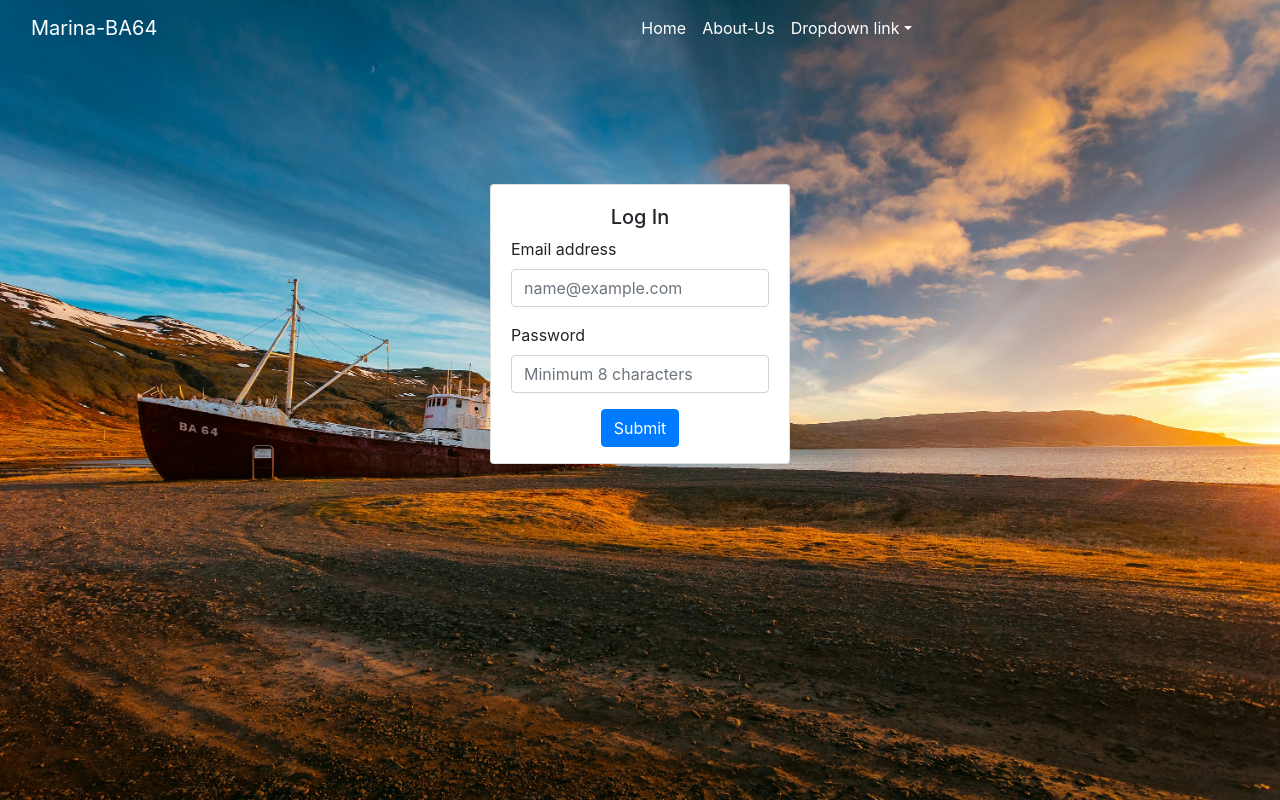
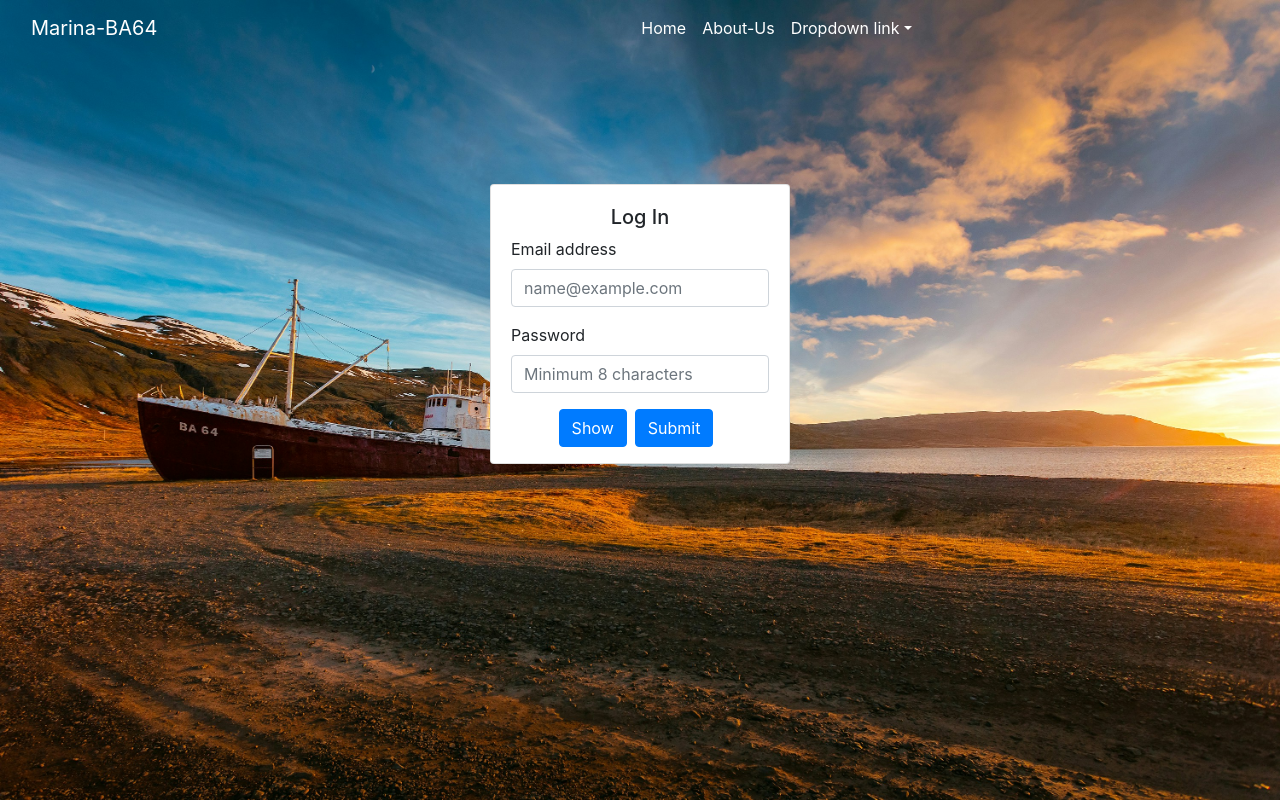
Before and after one commit to titan2309/practice-rec-app, a React (Create React App) app: page /userAuth in a window 1280 px wide. Built offline with nearby package versions, Linux system fonts and the light colour scheme.

Commit message:
"Added routing to App.js, created AboutUs component, updated Alert and Navbar components, and modified UserAuth component to toggle password visibility."

```diff
--- a/src/App.js
+++ b/src/App.js
@@ -3,19 +3,32 @@ import "./App.css";
 import Navbar from "./components/Navbar";
 import UserAuth from "./components/UserAuth";
 import Alert from "./components/Alert";
+import AboutUs from "./components/AboutUs";
+import { BrowserRouter as Router, Routes, Route } from "react-router-dom";
 
 function App() {
-  const [alert, setAlert] = useState(null);
+  const [alert, setAlert] = useState(true);
 
   const showAlert = (message, type) => {
     setAlert({ message: message, type: type });
+    setTimeout(() => {
+      setAlert(true);
+    }, 1200);
   };
 
   return (
     <div>
-      <Navbar />
-      <Alert alert={alert} />
-      <UserAuth showAlert={showAlert} />
+      <Router>
+        <Navbar />
+        <Alert alert={alert} />
+        <Routes>
+          <Route
+            path="/userAuth"
+            element={<UserAuth showAlert={showAlert} />}
+          />
+          <Route path="/aboutUs" element={<AboutUs />} />
+        </Routes>
+      </Router>
     </div>
   );
 }
--- a/src/components/AboutUs.js
+++ b/src/components/AboutUs.js
@@ -1,5 +1,21 @@
 import React from "react";
 
 export default function AboutUs() {
-  return <div></div>;
+  return (
+    <div>
+      <div className="card" style={{ width: "18rem" }}>
+        <img src="..." className="card-img-top" alt="..." />
+        <div className="card-body">
+          <h5 className="card-title">Card title</h5>
+          <p className="card-text">
+            Some quick example text to build on the card title and make up the
+            bulk of the card's content.
+          </p>
+          <a href="/" className="btn btn-primary">
+            Go somewhere
+          </a>
+        </div>
+      </div>
+    </div>
+  );
 }
--- a/src/components/Alert.js
+++ b/src/components/Alert.js
@@ -1,10 +1,10 @@
 import React from "react";
 
 export default function Alert(props) {
-  if (!props.alert) return null;
+  if (props.alert === true) return null;
   return (
     <div>
-      <div>
+      <div style={{ height: "0px" }}>
         <div
           className={`alert alert-${
             props.alert.type === "Welcome" ? "success" : "danger"
--- a/src/components/Navbar.js
+++ b/src/components/Navbar.js
@@ -1,4 +1,5 @@
 import React from "react";
+import { Link } from "react-router-dom";
 
 export default function Navbar() {
   return (
@@ -21,24 +22,28 @@ export default function Navbar() {
         <div className="collapse navbar-collapse" id="navbarNavDropdown">
           <ul className="navbar-nav" style={{ marginLeft: "460px" }}>
             <li className="nav-item">
-              <a
+              <Link
                 className="nav-link active"
                 aria-current="page"
-                href="/"
+                to="/UserAuth"
                 style={{ color: "white" }}
               >
                 Home
-              </a>
+              </Link>
             </li>
             <li className="nav-item">
-              <a className="nav-link" href="/" style={{ color: "white" }}>
+              <Link
+                className="nav-link"
+                to="/AboutUs"
+                style={{ color: "white" }}
+              >
                 About-Us
-              </a>
+              </Link>
             </li>
             <li className="nav-item dropdown">
-              <a
+              <Link
                 className="nav-link dropdown-toggle"
-                href="/"
+                to="/"
                 id="navbarDropdownMenuLink"
                 role="button"
                 data-toggle="dropdown"
@@ -47,20 +52,20 @@ export default function Navbar() {
                 style={{ color: "white" }}
               >
                 Dropdown link
-              </a>
+              </Link>
               <div
                 className="dropdown-menu"
                 aria-labelledby="navbarDropdownMenuLink"
               >
-                <a className="dropdown-item" href="/">
+                <Link className="dropdown-item" to="/">
                   Action
-                </a>
-                <a className="dropdown-item" href="/">
+                </Link>
+                <Link className="dropdown-item" to="/">
                   Another action
-                </a>
-                <a className="dropdown-item" href="/">
+                </Link>
+                <Link className="dropdown-item" to="/">
                   Something else here
-                </a>
+                </Link>
               </div>
             </li>
           </ul>
--- a/src/components/UserAuth.js
+++ b/src/components/UserAuth.js
@@ -4,6 +4,11 @@ import { users } from "./UserData";
 export default function UserAuth(props) {
   const [email, setEmail] = useState("");
   const [password, setPassword] = useState("");
+  const [showPassword, setShowPassword] = useState(false);
+
+  const togglePasswordVisibility = () => {
+    setShowPassword(!showPassword);
+  };
 
   const emailUpdater = (event) => {
     setEmail(event.target.value);
@@ -68,7 +73,7 @@ export default function UserAuth(props) {
               Password
             </label>
             <input
-              type="password"
+              type={showPassword ? "text" : "password"}
               id="inputPassword5"
               className="form-control"
               aria-describedby="passwordHelpBlock"
@@ -76,7 +81,16 @@ export default function UserAuth(props) {
               value={password}
               onChange={passwordUpdater}
             />
-            <button className="btn btn-primary my-3" onClick={submitHandler}>
+            <button
+              className="btn btn-primary my-3"
+              onClick={togglePasswordVisibility}
+            >
+              {showPassword ? "Hide" : "Show"}
+            </button>
+            <button
+              className="btn btn-primary mx-2 my-3"
+              onClick={submitHandler}
+            >
               Submit
             </button>
           </div>
```
